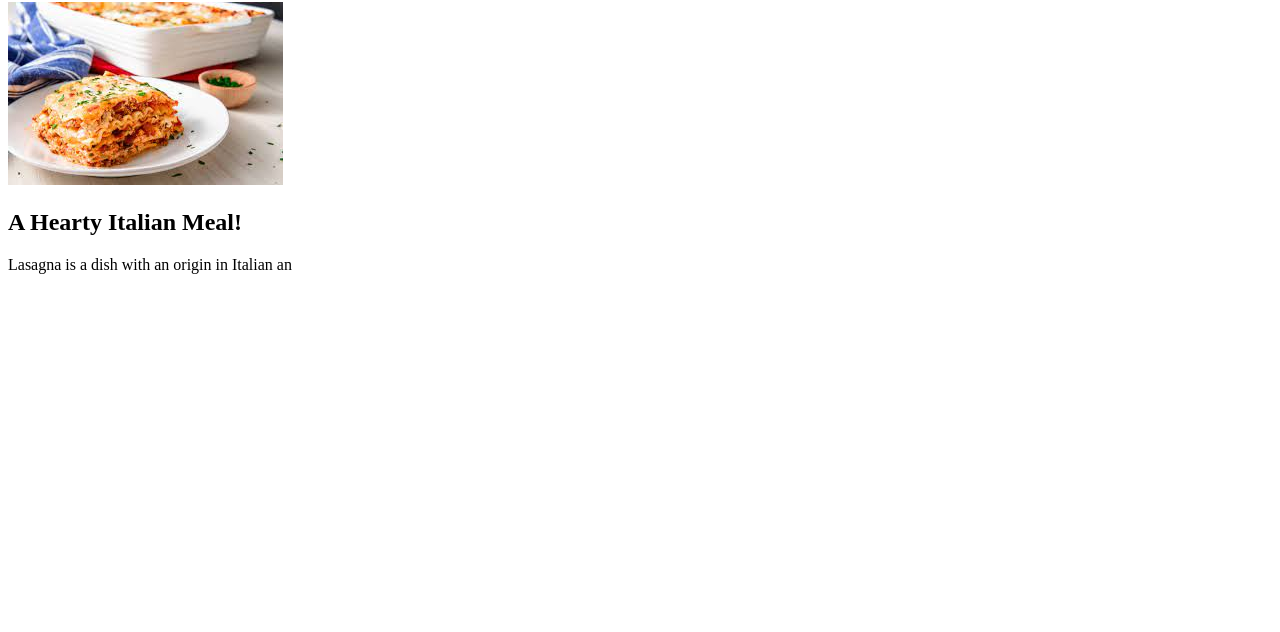
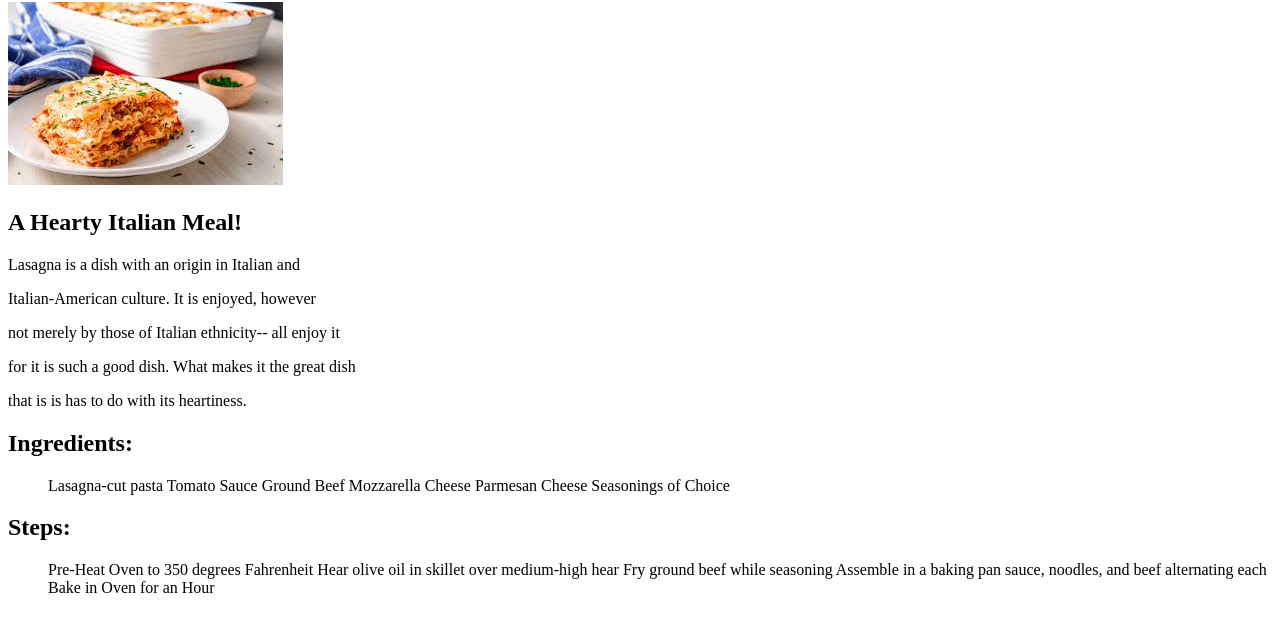
Before and after one commit to storozhenko98/odin-recipes, a plain HTML site: page recipes/lasagna.html in a window 1280 px wide. Shown: the part 78-710 px from the top of the page. Drawn offline with Linux system fonts and the light colour scheme.

Commit message:
Add Lasagna Prep Directions

```diff
--- a/recipes/lasagna.html
+++ b/recipes/lasagna.html
@@ -8,6 +8,29 @@
     <h1>Lasagna</h1>
     <img src="../images/lasagna.jpeg" alt="Image of Lasagna">
     <h2>A Hearty Italian Meal!</h2>
-    <p> Lasagna is a dish with an origin in Italian an</p>
+    <p> Lasagna is a dish with an origin in Italian and</p>
+    <p> Italian-American culture. It is enjoyed, however</p>
+    <p> not merely by those of Italian ethnicity-- all enjoy it</p>
+    <p> for it is such a good dish. What makes it the great dish</p>
+    <p> that is is has to do with its heartiness.</p>
+    <h2>Ingredients:</h2>
+    <ul>
+        <ls>Lasagna-cut pasta</ls>
+        <ls>Tomato Sauce</ls>
+        <ls>Ground Beef</ls>
+        <ls>Mozzarella Cheese</ls>
+        <ls>Parmesan Cheese</ls>
+        <ls>Seasonings of Choice</ls>
+    </ul>
+    <h2>Steps:</h2>
+    <ol>
+        <ls>Pre-Heat Oven to 350 degrees Fahrenheit</ls>
+        <ls>Hear olive oil in skillet over medium-high hear</ls>
+        <ls>Fry ground beef while seasoning</ls>
+        <ls> Assemble in a baking pan sauce, noodles, and
+            beef alternating each</ls>
+        <ls>Bake in Oven for an Hour</ls>
+
+    </ol>
 </body>
 </html>
```
Also changed, not shown: index.html (+1 -1 lines).
